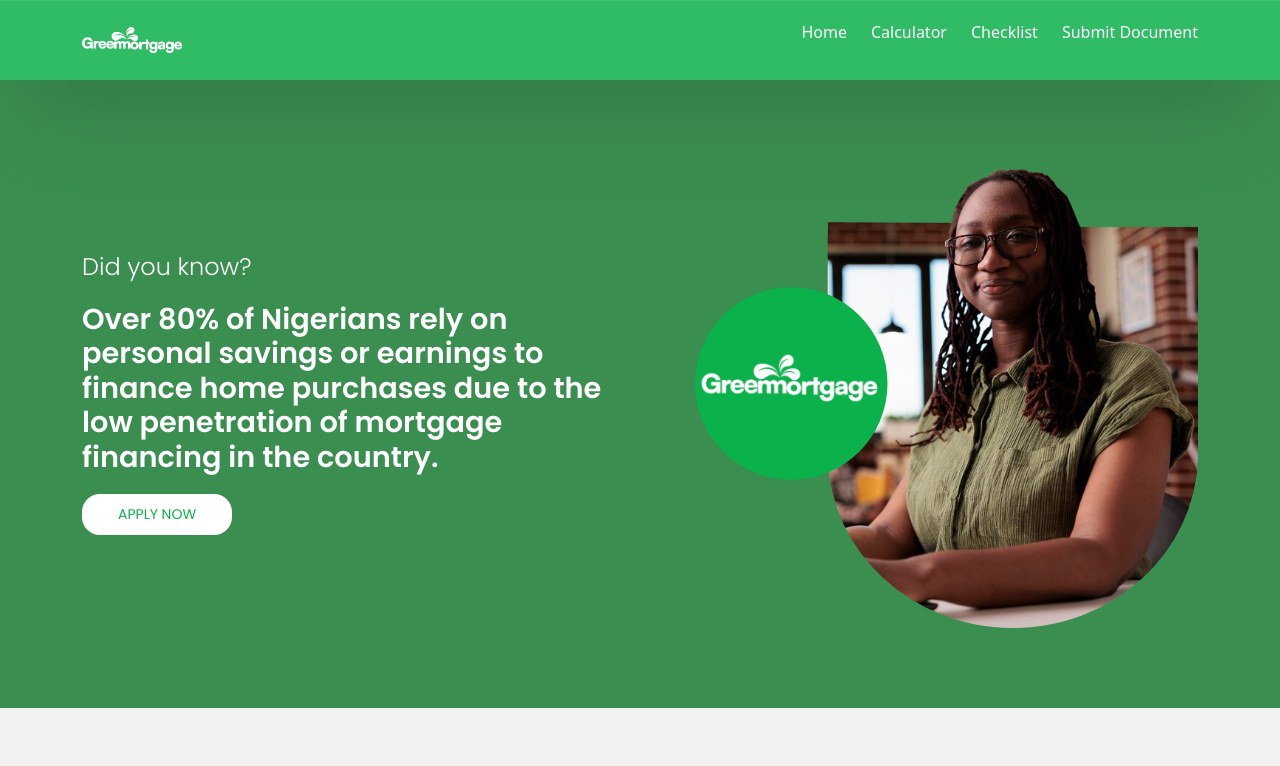
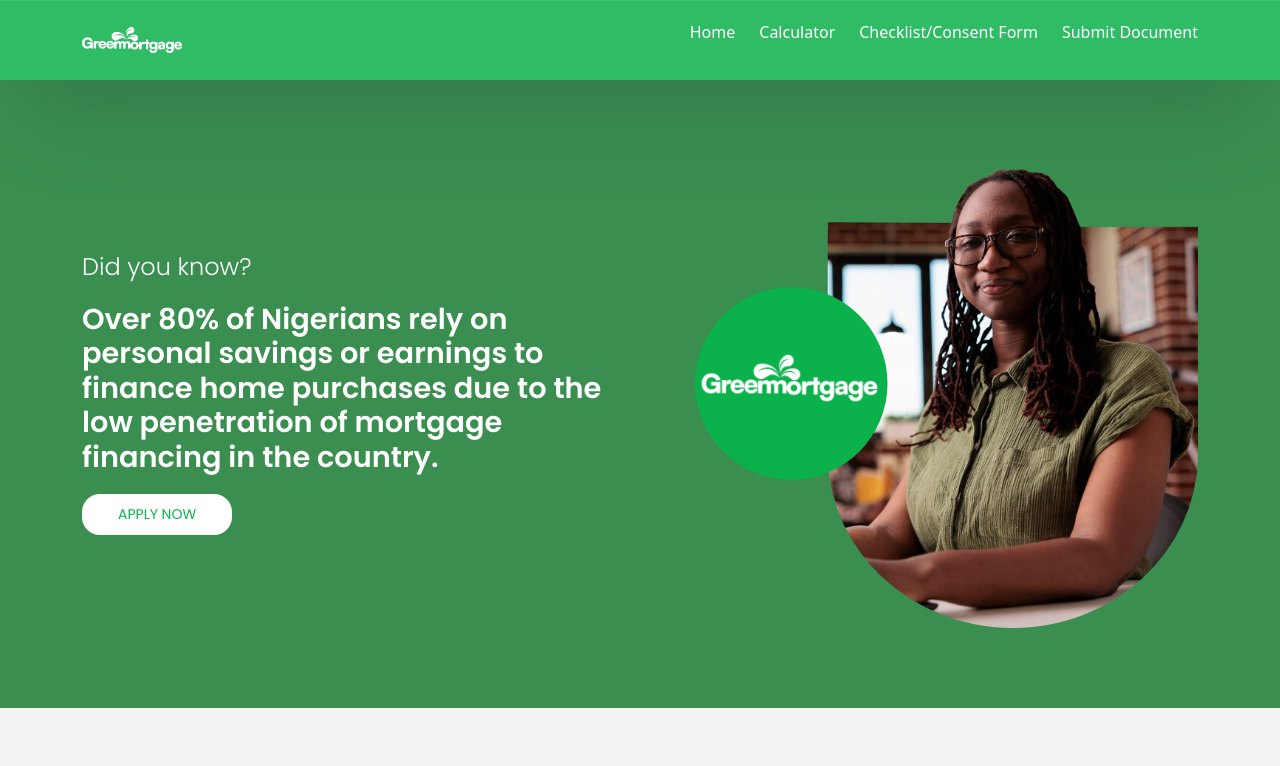
Before and after one commit to amazinghenry/green-mortgage, a React (Vite) app: page / in a window 1280 px wide. Shown: the top 766 px of the page. Built offline with nearby package versions, Linux system fonts and the light colour scheme; no server answers.

Commit message:
uodated mortgage calculator css

```diff
--- a/src/App.tsx
+++ b/src/App.tsx
@@ -30,7 +30,7 @@ function App() {
           }
         />
         <Route
-          path="mortgage-checklist"
+          path="mortgage-checklistandconsentform"
           element={
             <>
               <MortgageChecklist />
--- a/src/components/footer/Footer.tsx
+++ b/src/components/footer/Footer.tsx
@@ -18,7 +18,9 @@ const Footer = () => {
               <Link to="/mortgage-calculator">Calculator</Link>
             </li>
             <li>
-              <Link to="/mortgage-checklist">Checklist & Consent Form</Link>
+              <Link to="/mortgage-checklistandconsentform">
+                Checklist & Consent Form
+              </Link>
             </li>
             <li>
               <Link to="/submit-documents">Submit Documents</Link>
--- a/src/components/mortgagecalculator/MortgageCalculator.tsx
+++ b/src/components/mortgagecalculator/MortgageCalculator.tsx
@@ -510,7 +510,7 @@ const MortgageCalculator = () => {
               If you are already qualified, click Apply to continue.
             </p>
             <a
-              href="/mortgage-checklist"
+              href="/mortgage-checklistandconsentform"
               className="btn btn-secondary mt-4 apply-btn"
             >
               Apply Now
--- a/src/components/mortgagechecklist/MortgageChecklist.tsx
+++ b/src/components/mortgagechecklist/MortgageChecklist.tsx
@@ -92,7 +92,7 @@ const MortgageChecklist: React.FC = () => {
         </ul>
         <h2 className="text-xl font-semibold mb-2">Facilitation Fee:</h2>
         <ul className="list-disc list-inside mb-4">
-          <li>5% of loan for amount below 70,000,00 Naira</li>
+          <li>5% of loan for amount below 70,000,000 Naira</li>
           <li>3% of loan for amount 70,000,000 Naira & above</li>
         </ul>
         <hr />
--- a/src/components/navbar/NavBar.tsx
+++ b/src/components/navbar/NavBar.tsx
@@ -19,7 +19,9 @@ const NavBar = () => {
             <a href="/mortgage-calculator">Calculator</a>
           </li>
           <li>
-            <a href="/mortgage-checklist">Checklist</a>
+            <a href="/mortgage-checklistandconsentform">
+              Checklist/Consent Form
+            </a>
           </li>
           <li>
             <a href="/submit-documents">Submit Document</a>
```
